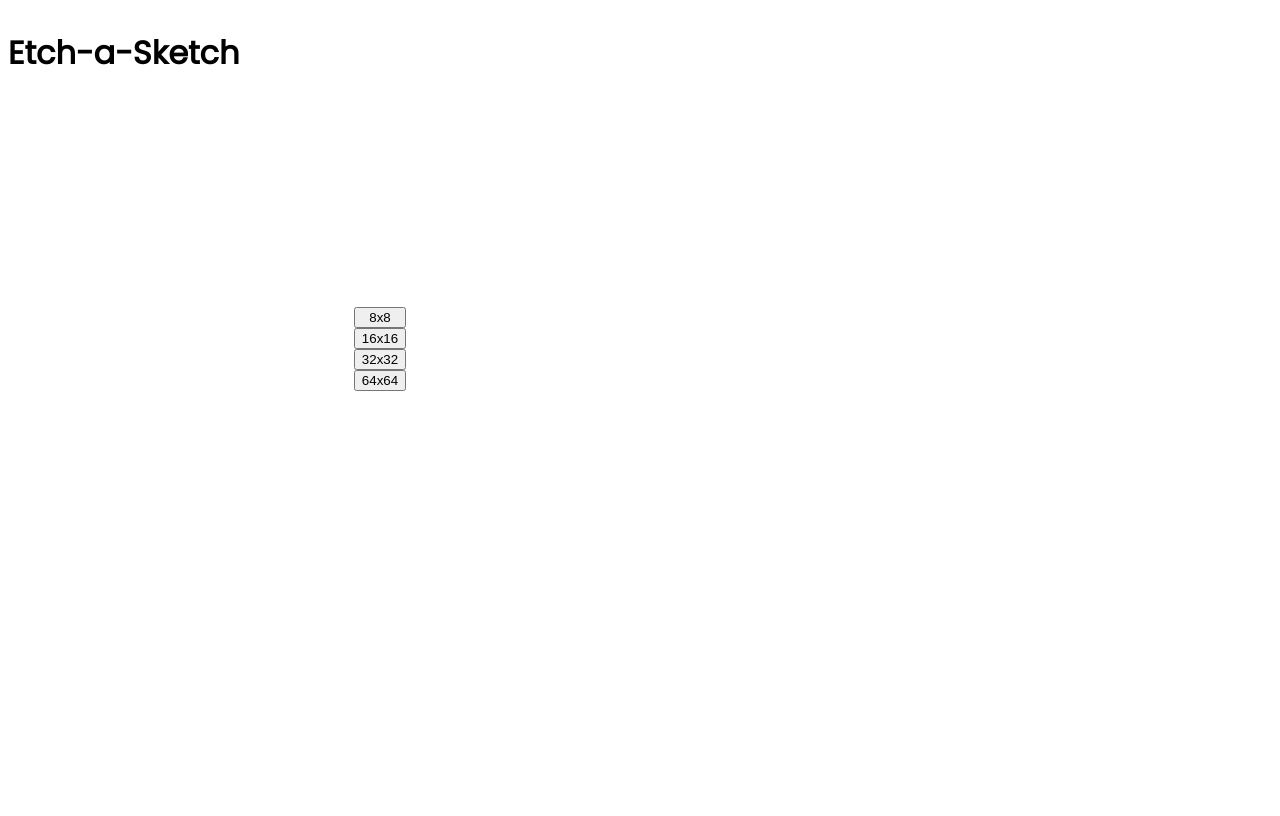
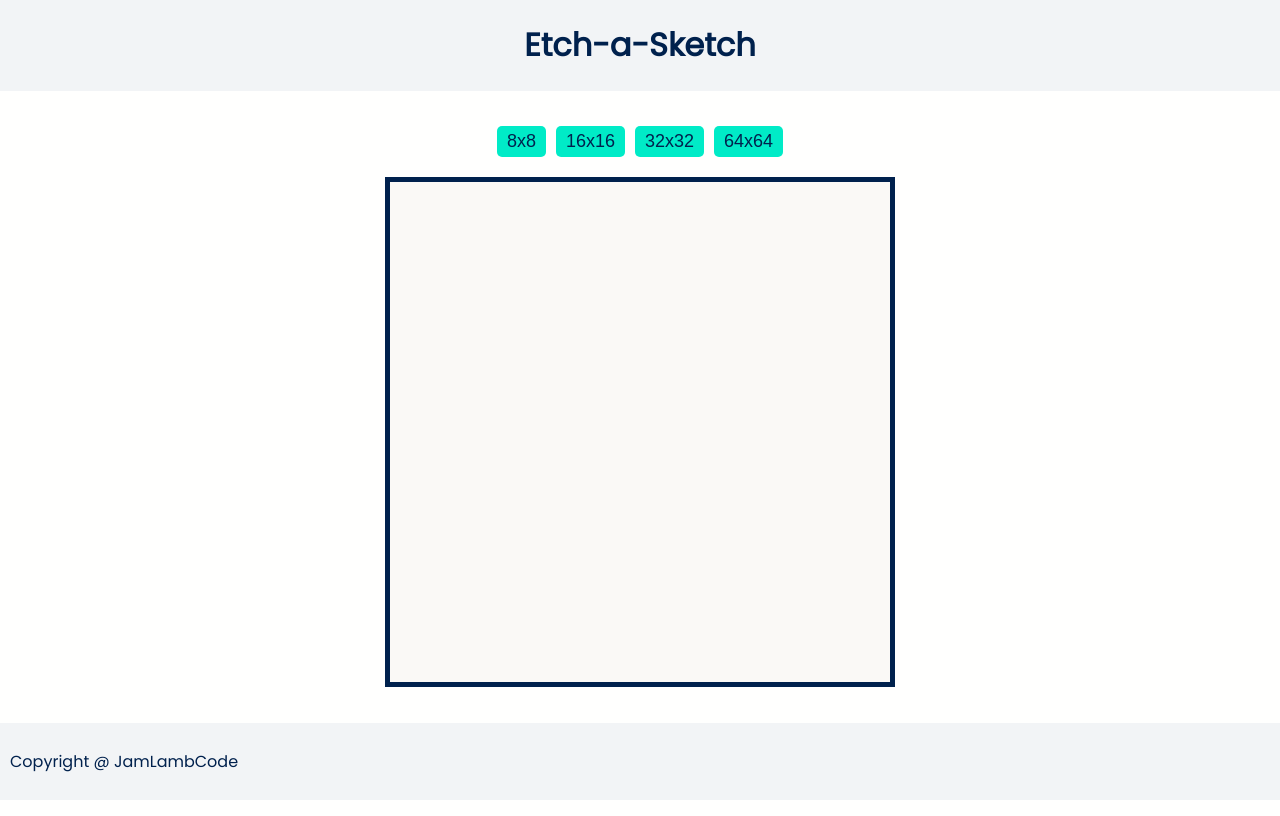
Before and after one commit to JamLambCode/Etch-a-Sketch, a plain HTML site: page index.html in a window 1280 px wide. Drawn offline with Linux system fonts and the light colour scheme.

Commit message:
Making the documment presentable

```diff
--- a/index.html
+++ b/index.html
@@ -29,5 +29,11 @@
 
       <div class="container"></div>
     </div>
+
+    <div class="footer">
+
+        <p>Copyright @ JamLambCode</p>
+
+    </div>
   </body>
 </html>
--- a/styles.css
+++ b/styles.css
@@ -3,30 +3,37 @@ body{
     flex-direction: column;
     height: 100vh;
     font-family: 'Poppins', sans-serif;
+    background-color: #fffffe;
+    justify-content: space-between;
+    padding:0;
+    margin:0;
 }
 
 .content{
     display: flex;
+    flex-direction: column;
     justify-content: center;
     align-items: center;
     gap: 20px;
 }
 
 .pixel{
-    background: red;
+    flex: 1;
 
-    flex: 1;
 }
 
 
 .colorChange{
-    background-color: blue;
+    background-color: #00ebc7;
 }
 
 .container{
     display: flex;
     width:500px;
     height:500px;
+    border: solid 5px #00214d;
+    background: #FAF9F6;
+
 }
 
 .row{
@@ -37,5 +44,36 @@ body{
 
 .btns {
     display: flex;
-    flex-direction: column;
+    gap: 10px;
 }
+
+.btn{
+    font-size: large;
+    background-color: #00ebc7;
+    border-radius: 5px;
+    border:0;
+    padding: 5px 10px;
+    color: #00214d;
+
+}
+
+.btn:hover{
+    cursor: pointer;
+    box-shadow:2px 5px 5px rgb(231, 219, 219);
+
+}
+
+.header,
+.footer{
+    color: #00214d;
+    background-color: #f2f4f6;
+}
+
+.header{
+    display: flex;
+    justify-content: center;
+}
+
+.footer{
+    padding: 10px;
+}
```
